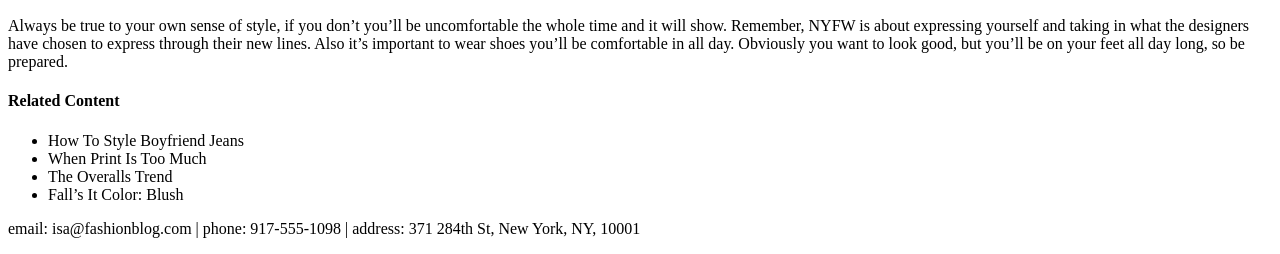
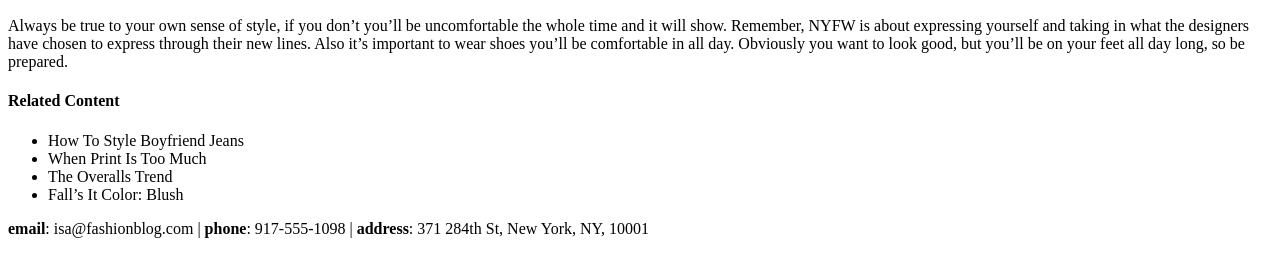
Before and after one commit to benkyouyou/Fashion-blog, a plain HTML site: page index.html in a window 1280 px wide. Shown: the part 1599-1853 px from the top of the page. Drawn offline with Linux system fonts and the light colour scheme.

Commit message:
add bold style on contact info

```diff
--- a/index.html
+++ b/index.html
@@ -26,7 +26,7 @@
     </ul>
     <div id="contact">
       <p>
-        email: isa@fashionblog.com | phone: 917-555-1098 | address: 371 284th St, New York, NY, 10001
+        <strong>email</strong>: isa@fashionblog.com | <strong>phone</strong>: 917-555-1098 | <strong>address</strong>: 371 284th St, New York, NY, 10001
       </p>
     </div>
   </body>
```
